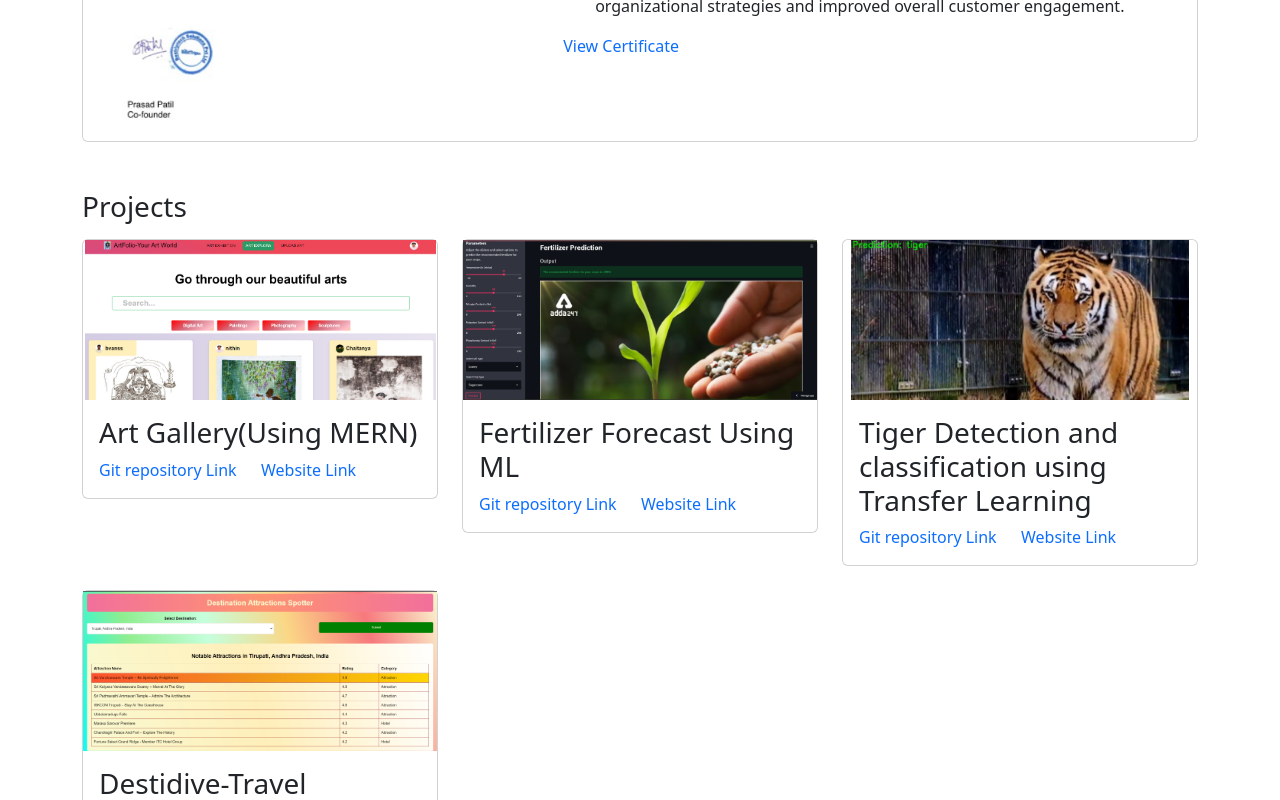
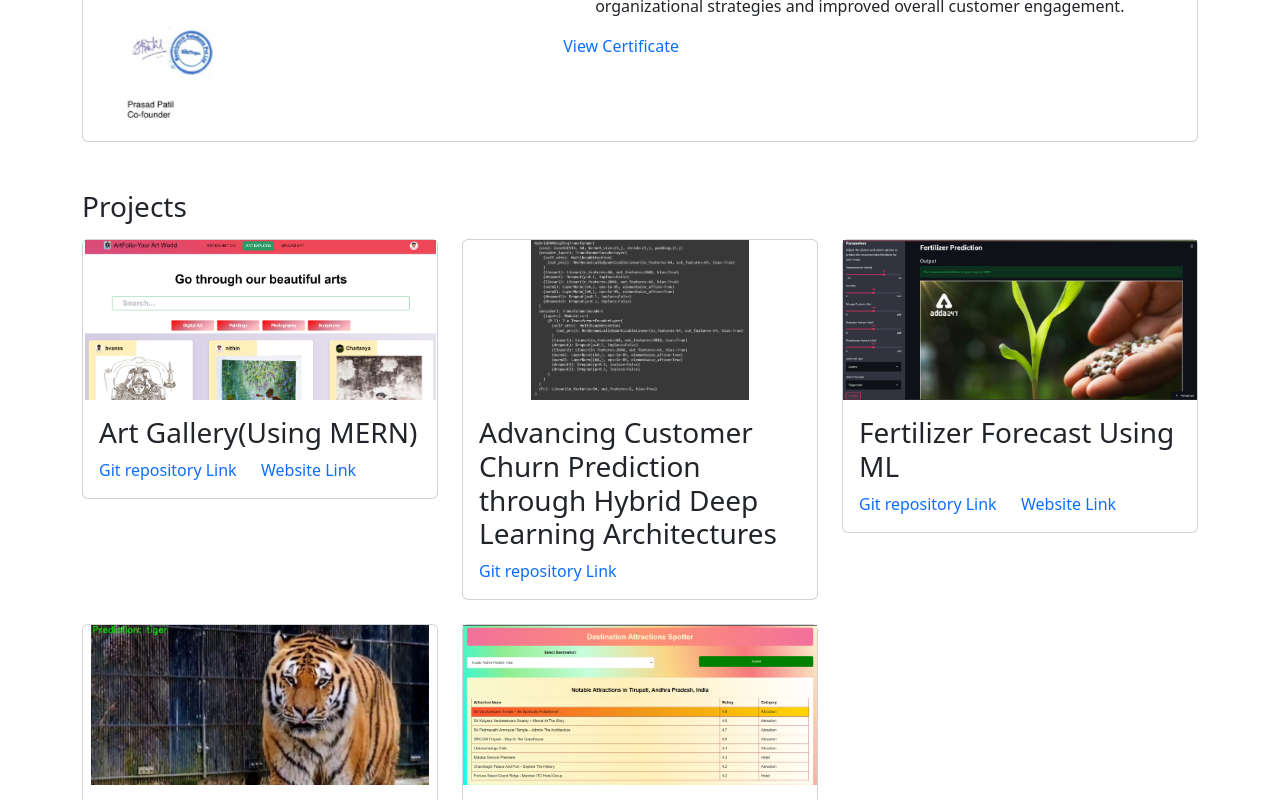
Before and after one commit to nithinkarnam/portfolio_nithinkarnam, a React (Create React App) app: page /#/projects in a window 1280 px wide. Shown: the part 556-1356 px from the top of the page. Built offline with nearby package versions, Linux system fonts and the light colour scheme.

Commit message:
Update Projects.js

```diff
--- a/src/components/Projects.js
+++ b/src/components/Projects.js
@@ -5,6 +5,7 @@ import fertilizerforecast from './fertilizerforecast.png';
 import destidive from './destidive.png';
 import agecalculator from './agecalculator.png'
 import tdetec from './tigerdetec.png'
+import custchurn from './custchurnprj.png'
 class Projects extends Component{
     render(){
         return(
@@ -49,6 +50,17 @@ class Projects extends Component{
                         </div>
                         <div class="col-lg-4 col-md-6">
                             <div class="card mb-10">
+                                    <div class="card-image-top text-center" ><img style={{height:"10rem"}} class="img-fluid" src={custchurn} alt="pic"></img></div>
+                                    <div class="card-body">
+                                        <h3 class="card-title">Advancing Customer Churn Prediction through
+Hybrid Deep Learning Architectures</h3>
+                                        <a class="text-decoration-none  text-primary" href="https://github.com/nithinkarnam/customer-churn-prediction-using-a-novel-approach" target="_blank">Git repository Link </a>
+                                        &ensp; &ensp;
+                                    </div>
+                            </div>
+                        </div>
+                        <div class="col-lg-4 col-md-6">
+                            <div class="card mb-10">
                                     <div class="card-image-top text-center" ><img style={{height:"10rem"}} class="img-fluid" src={fertilizerforecast} alt="pic"></img></div>
                                     <div class="card-body">
                                         <h3 class="card-title">Fertilizer Forecast Using ML</h3>
```
